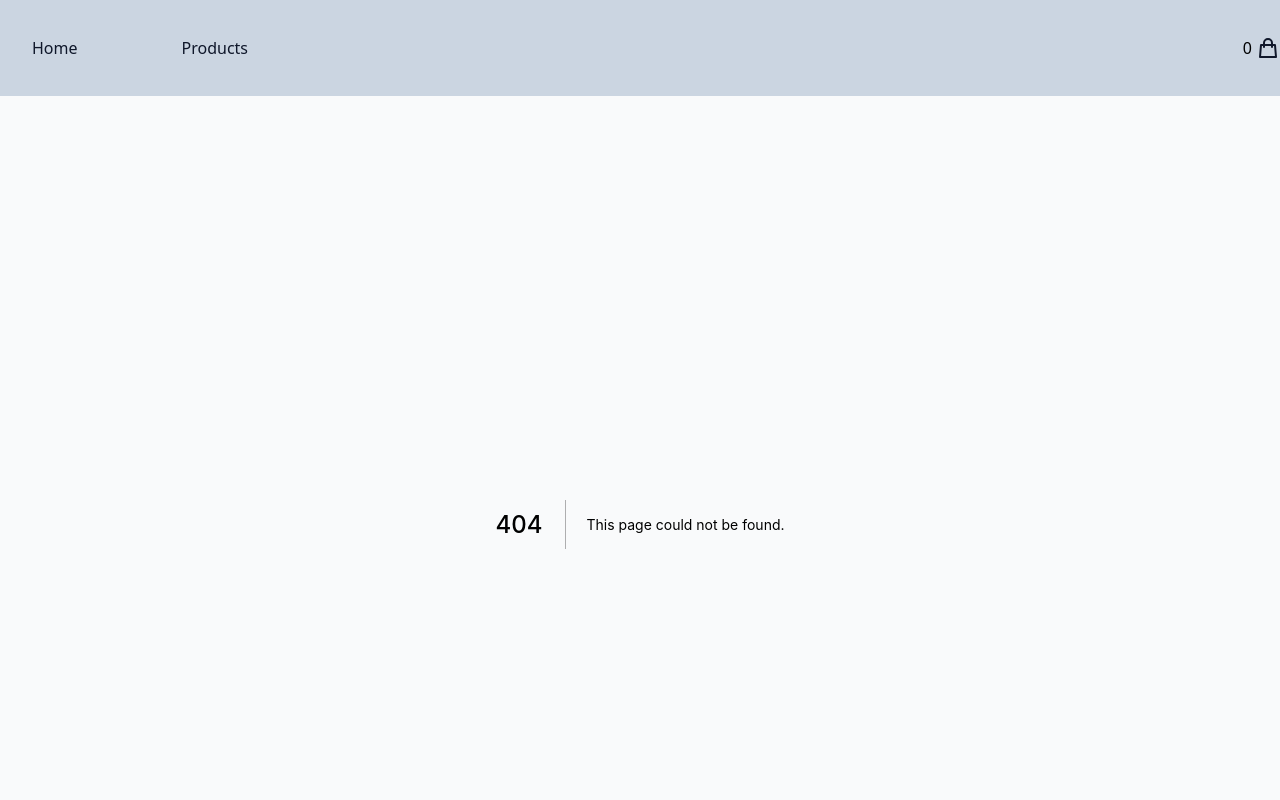
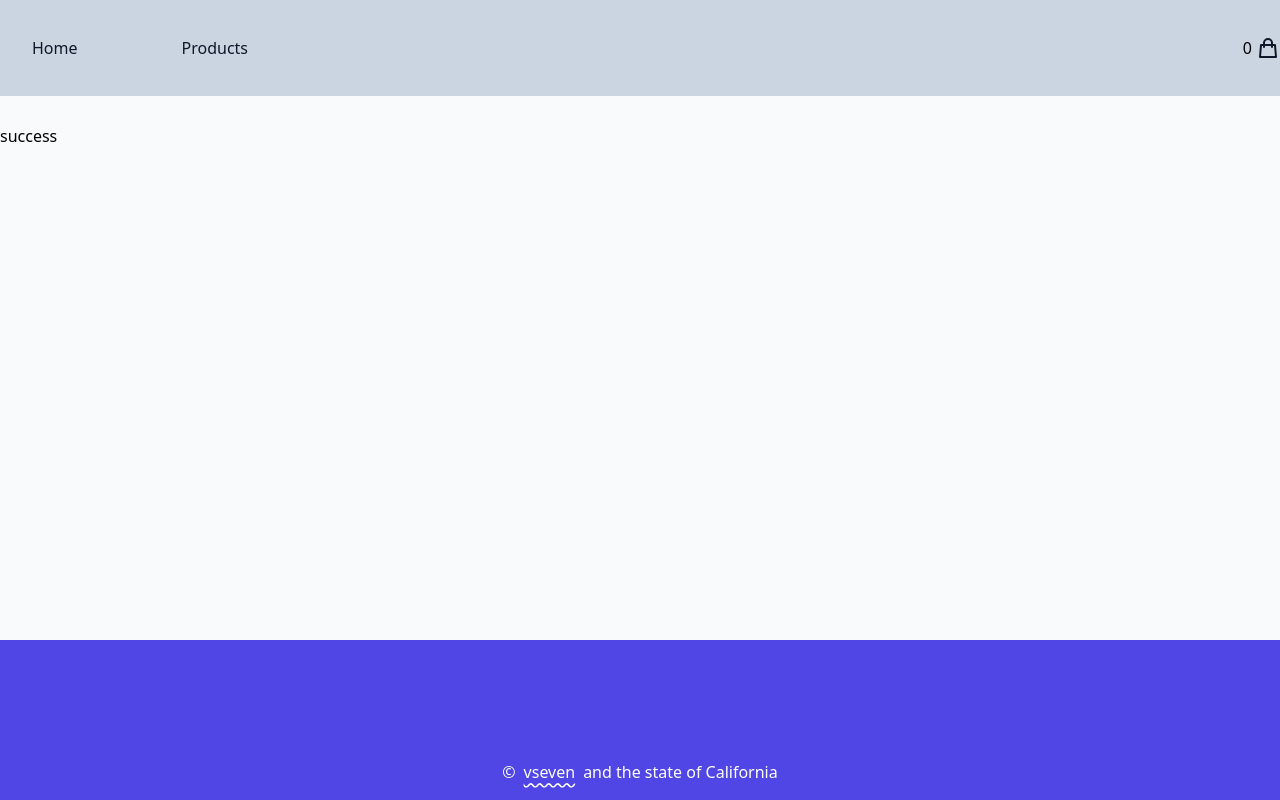
Before and after one commit to dziekonskik/theshop, a Next.js app: page /checkout/success in a window 1280 px wide. Before the commit this address had no page. Shown: the top 800 px of the page. Built offline with nearby package versions, Linux system fonts and the light colour scheme; a web font is replaced by a local one.

Commit message:
feat(checkout pages): add success and cancel page scaffold

```diff
--- /dev/null
+++ b/pages/checkout/cancel.tsx
@@ -0,0 +1,5 @@
+const CheckoutCancelPage = () => {
+  return <div>cancel</div>;
+};
+
+export default CheckoutCancelPage;
--- /dev/null
+++ b/pages/checkout/success.tsx
@@ -0,0 +1,8 @@
+import { useRouter } from "next/router";
+
+const CheckoutSuccessPage = () => {
+  const router = useRouter();
+  return <div>success</div>;
+};
+
+export default CheckoutSuccessPage;
```
